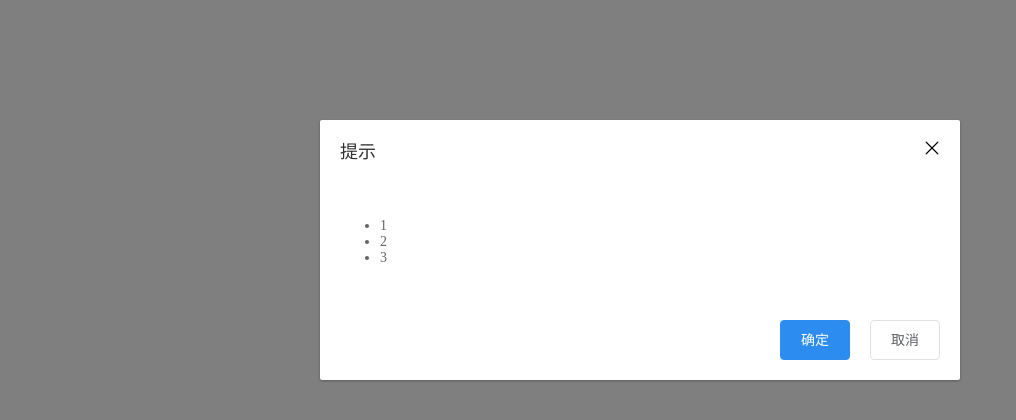
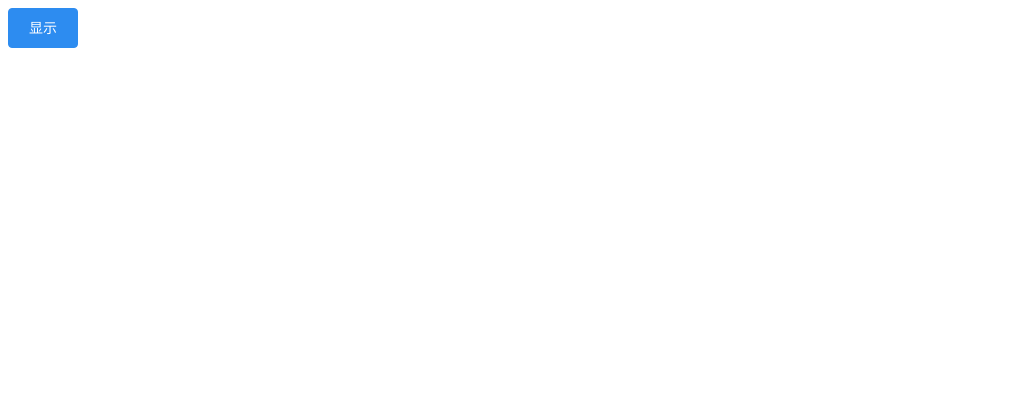
Before and after one commit to Phoebe0626/orange-ui, a Vue app: page / in a window 1280 px wide. Shown: the top 420 px of the page, without its empty margins (0-1016 px from the left). Built offline with nearby package versions, Linux system fonts and the light colour scheme.

Commit message:
dialog的显示和隐藏

```diff
--- a/src/App.vue
+++ b/src/App.vue
@@ -54,15 +54,16 @@
     </div> -->
 
     <!-- <o-dialog title="温馨提示" width="60%" top="200px"></o-dialog> -->
-    <o-dialog>
+    <o-button type="primary" @click="visible = true">显示</o-button>
+    <o-dialog :visible="visible" @close="close">
       <ul>
         <li>1</li>
         <li>2</li>
         <li>3</li>
       </ul>
       <template #footer>
-        <o-button type="primary">确定</o-button>
-        <o-button>取消</o-button>
+        <o-button type="primary" @click="visible = false">确定</o-button>
+        <o-button @click="visible = false">取消</o-button>
       </template>
     </o-dialog>
   </div>
@@ -71,9 +72,17 @@
 <script>
 export default {
   name: 'App',
+  data () {
+    return {
+      visible: false
+    }
+  },
   methods: {
     fn (e) {
       console.log(e, '触发点击事件')
+    },
+    close (value) {
+      this.visible = value
     }
   }
 }
--- a/src/components/dialog.vue
+++ b/src/components/dialog.vue
@@ -1,5 +1,8 @@
 <template>
-  <div class="o-dialog__wrapper">
+  <div class="o-dialog__wrapper"
+    v-show="visible"
+    @click.self="handleClose"
+  >
     <div class="o-dialog"
       :style="{width, marginTop: top}"
     >
@@ -7,7 +10,7 @@
         <slot name="title">
           <span class="o-dialog__title">{{ title }}</span>
         </slot>
-        <button class="o-dialog__headerbtn">
+        <button class="o-dialog__headerbtn" @click="handleClose">
           <i class="o-icon-unchecked"></i>
         </button>
       </div>
@@ -37,6 +40,16 @@ export default {
     top: {
       type: String,
       default: '15vh'
+    },
+    visible: {
+      type: Boolean,
+      default: false
+    }
+  },
+  methods: {
+    handleClose () {
+      console.log('hah')
+      this.$emit('close', false)
     }
   }
 }
```
